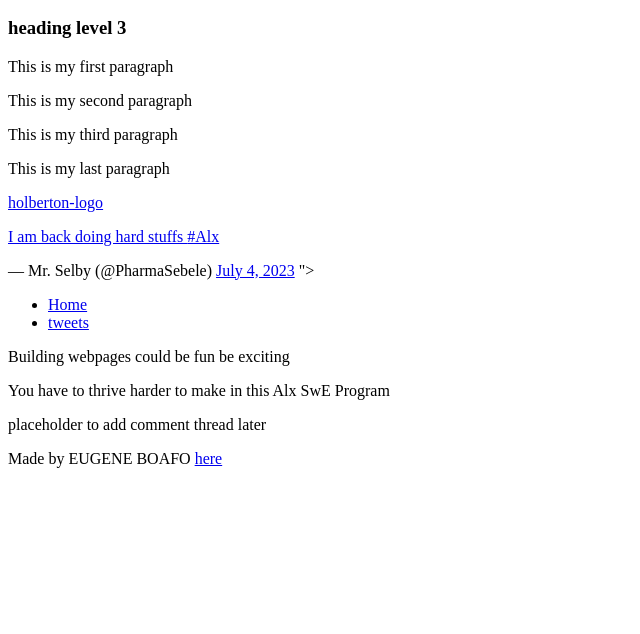
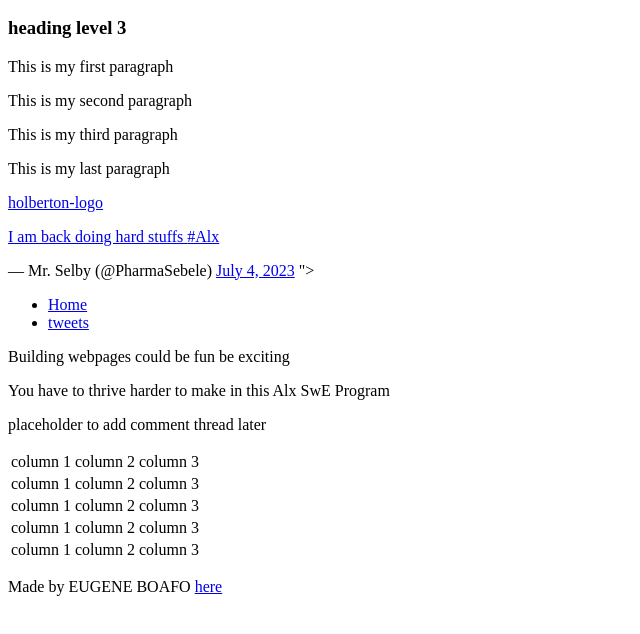
Before and after one commit to EugeneBoafo/alx_html_css, a plain HTML site: page html_basic/tweets.html in a window 1280 px wide. Shown: the part 110-744 px from the top of the page, without its empty margins (0-640 px from the left). Drawn offline with Linux system fonts and the light colour scheme.

Commit message:
Add some level of creativity

```diff
--- a/html_basic/tweets.html
+++ b/html_basic/tweets.html
@@ -27,6 +27,33 @@
             <p>placeholder to add comment thread later</p>
         </aside>
     </article>
+    <table>
+        <tr>
+            <td>column 1</td>
+            <td>column 2</td>
+            <td>column 3</td>
+        </tr>
+        <tr>
+            <td>column 1</td>
+            <td>column 2</td>
+            <td>column 3</td>
+        </tr>
+        <tr>
+            <td>column 1</td>
+            <td>column 2</td>
+            <td>column 3</td>
+        </tr>
+        <tr>
+            <td>column 1</td>
+            <td>column 2</td>
+            <td>column 3</td>
+        </tr>
+        <tr>
+            <td>column 1</td>
+            <td>column 2</td>
+            <td>column 3</td>
+        </tr>
+    </table>
 </main>
 <Footer>
     <P>Made by EUGENE BOAFO <a href="<ANY LINK>" target="_blank"> here</a></P>
```
